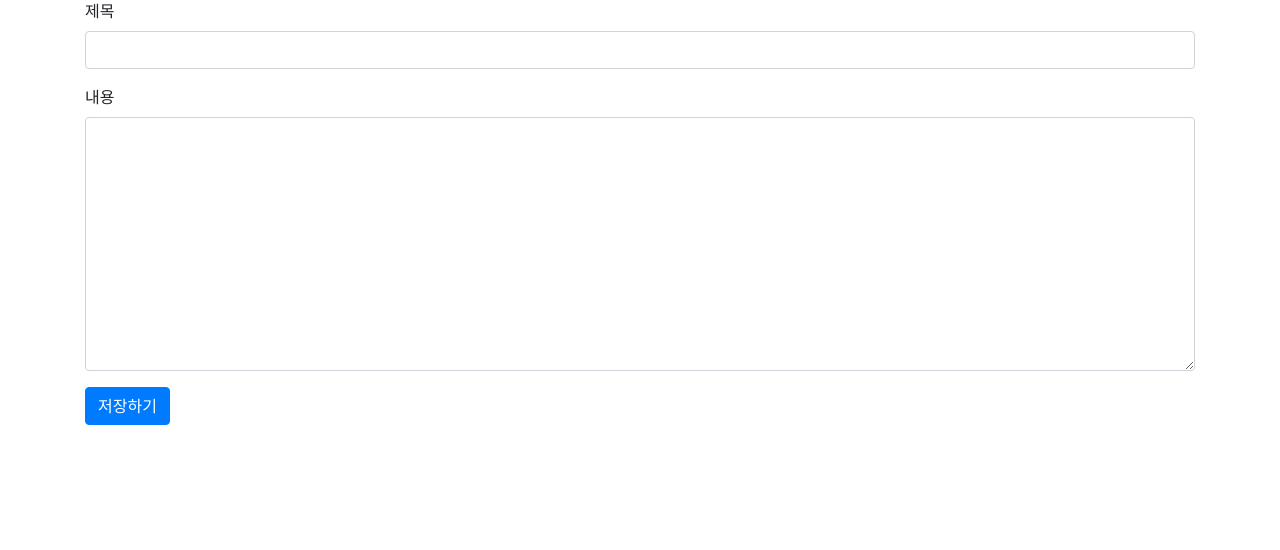
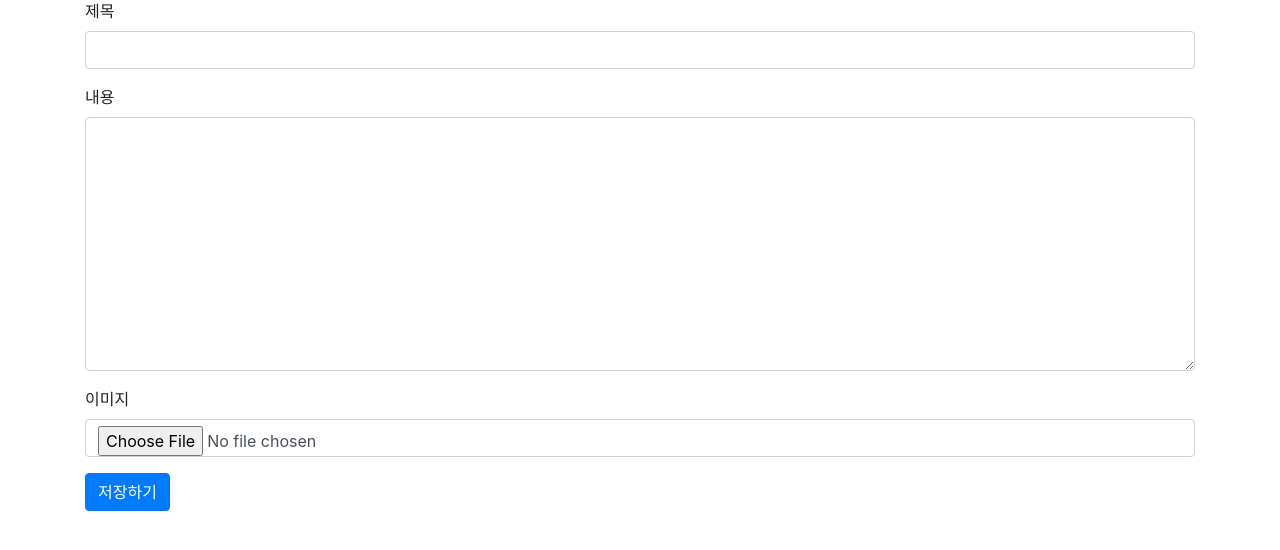
Before and after one commit to nbalance97/DjangoProject, a Django app: page /pybo/question/create/ in a window 1280 px wide. Shown: the part 123-673 px from the top of the page. Run offline with Django 3.2, Linux system fonts and the light colour scheme; a user stored in the database is signed in; some libraries are stand-ins or nearby versions.

Commit message:
질문에 이미지 등록 기능 추가

```diff
--- a/config/settings.py
+++ b/config/settings.py
@@ -129,3 +129,6 @@ STATICFILES_DIRS = [
 ]
 
 LOGIN_URL = "login"
+
+MEDIA_ROOT = BASE_DIR + "/upload_media"
+MEDIA_URL = "/uploads/"
--- a/config/urls.py
+++ b/config/urls.py
@@ -18,9 +18,15 @@ from django.contrib import admin
 from django.urls import path, include
 from pybo import views
 from pybo.views import base_views
+
+from django.conf.urls.static import static
+from django.conf import settings
+
 urlpatterns = [
     path('', base_views.index, name='index'),
     path('admin/', admin.site.urls),
     path('pybo/', include('pybo.urls')),
     path('common/', include('common.urls')),
 ]
+
+urlpatterns += static(settings.MEDIA_URL, document_root=settings.MEDIA_ROOT)
--- a/pybo/forms.py
+++ b/pybo/forms.py
@@ -5,10 +5,11 @@ from pybo.models import Question, Answer, Comment
 class QuestionForm(forms.ModelForm):
     class Meta:
         model = Question
-        fields = ['subject', 'content']
+        fields = ['subject', 'content', 'image']
         labels = {
             'subject': '제목',
             'content': '내용',
+            'image': '이미지',
         }
 
 
--- a/pybo/models.py
+++ b/pybo/models.py
@@ -10,6 +10,7 @@ class Question(models.Model):
     content = models.TextField()
     create_date = models.DateTimeField()
     voter = models.ManyToManyField(User, related_name='voter_question')
+    image = models.ImageField(blank=True, upload_to='Question_media')
 
     def __str__(self):
         return self.subject
--- a/pybo/views/question_views.py
+++ b/pybo/views/question_views.py
@@ -15,6 +15,7 @@ def question_create(request):
             question = form.save(commit=False)
             question.author = request.user
             question.create_date = timezone.now()
+            question.image = request.FILES['image']
             question.save()
             return redirect('pybo:index')
     else:
--- a/templates/pybo/question_detail.html
+++ b/templates/pybo/question_detail.html
@@ -49,6 +49,10 @@
                             <div>{{question.create_date}}</div>
                         </div>
                     </div>
+                    {% if question.image %}
+                        <img src="{{ question.image.url }}" style="width: 75%; align: center;">
+                    {% endif %}
+
                     {% if question.comment_set.count > 0 %}
                     <div class="mt-3">
                         {% for comment in question.comment_set.all %}
--- a/templates/pybo/question_form.html
+++ b/templates/pybo/question_form.html
@@ -2,7 +2,7 @@
 {% block content %}
 <div class="container">
     <h5 class="my-3 border-bottom pb-2">질문 등록</h5>
-    <form method="post" class="post-form my-3">
+    <form method="post" class="post-form my-3" enctype="multipart/form-data">
         {% csrf_token %}
         {% if form.errors %}
         <div class="alert alert-danger" role="alert">
@@ -26,6 +26,10 @@
                 {{ form.content.value|default_if_none:'' }}
             </textarea>
         </div>
+        <div class="form-group">
+            <label for="image">이미지</label>
+            <input type="file" class="form-control" name="image" id="image" value="{{ form.image.value }}">
+        </div>
         <button type="submit" class="btn btn-primary">저장하기</button>
     </form>
 </div>
```
Also changed, not shown: db.sqlite3, pybo/migrations/0007_question_image.py (added), upload_media/Question_media/333920e6a126582c64d87745029ca7b3.jpg (added).
